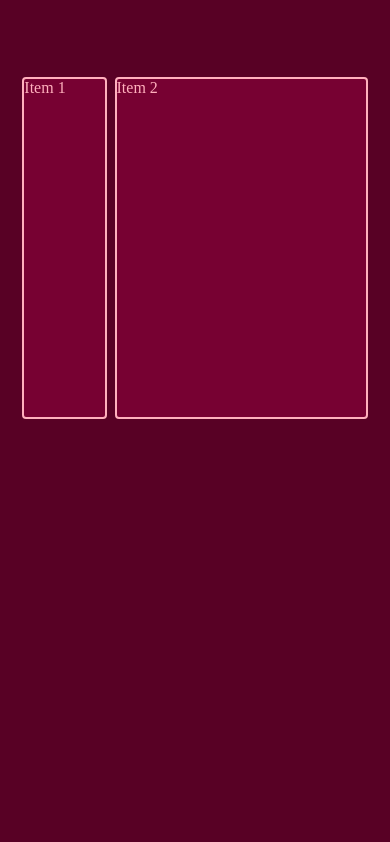
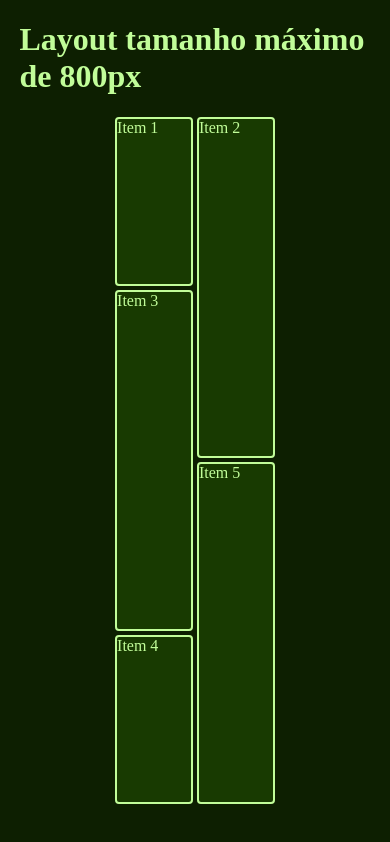
Before and after one commit to Yssatha-25/CodificacaoFrontEnd, a plain HTML site: page Grids/index.html in a window 390 px wide. Drawn offline with Linux system fonts and the light colour scheme.

Commit message:
Continuação de Grids e inicio de Imagens responsivas.

```diff
--- a/Grids/index.html
+++ b/Grids/index.html
@@ -7,17 +7,16 @@
     <link rel="stylesheet" href="style.css">
 </head>
 <body>
+    <h1 id="titulo1">Layout padrão</h1>
+    <h1 id="titulo2">Layout tamanho máximo de 1500px</h1>
+    <h1 id="titulo3">Layout tamanho máximo de 800px</h1>
+
     <div class="grid_container">
-        <div class="item">Item 1</div>
-        <div class="item">Item 2</div>
-        <!-- <div class="item">Item 3</div>
-        <div class="item">Item 4</div>
-        <div class="item">Item 5</div>
-        <div class="item">Item 6</div>
-        <div class="item">Item 7</div>
-        <div class="item">Item 8</div>
-        <div class="item">Item 9</div>
-        <div class="item">Item 10</div> -->
+        <div class="item item1">Item 1</div>
+        <div class="item item2">Item 2</div>
+        <div class="item item3">Item 3</div>
+        <div class="item item4">Item 4</div>
+        <div class="item item5">Item 5</div>
     </div>
 </body>
 </html>
--- a/Grids/style.css
+++ b/Grids/style.css
@@ -1,6 +1,12 @@
 body{
     background-color: rgb(88, 1, 37);
     color: rgb(255, 176, 189);
+    margin-left: 5vw;
+    margin-right: 5vw;
+}
+
+#titulo2, #titulo3{
+    display: none;
 }
 
 /* ATIVIDADE 2 */
@@ -8,16 +14,87 @@ body{
     background-color: rgb(119, 1, 50);
     border: 2px solid rgb(255, 176, 189);
     border-radius: 4px;
-    height: 40vh;
 }
 
 .grid_container{
+    justify-self: center;
+    justify-content: center;
+    margin: 5vw;
     display: grid;
-    height: 30rem;
-    grid-template-columns: 10vh 30vh;
-    gap: 2vw;
-    justify-content: center;
-    align-content: center;
+    gap: 1vw;
+    width: 100%;
+    grid-auto-columns: 20vw;
+    grid-auto-rows: 20vh;
+    grid-template-areas:
+    "item1 item2 item2 item3"
+    "item1 item4 item5 item5"
+    ;
+}
+.item1{
+    grid-area: item1;
+}
+.item2{
+    grid-area: item2;
+}
+.item3{
+    grid-area: item3;
+}
+.item4{
+    grid-area: item4;
+}
+.item5{
+    grid-area: item5;
+}
+
+@media (max-width: 1500px){
+    .grid_container{
+        grid-template-areas:
+        "item1 item1 item2"
+        "item1 item1 item3"
+        "item4 item5 item5"
+        ;
+    }
+    #titulo1, #titulo3{
+        display: none;
+    }
+    #titulo2{
+        display: block;
+    }
+    body{
+        background-color: rgb(25, 1, 70);
+        color: rgb(162, 114, 250);
+    }
+
+    .item{
+        background-color: rgb(44, 2, 122);
+        border: 2px solid rgb(162, 114, 250);
+    }
+}
+
+@media (max-width: 800px){
+    .grid_container{
+        grid-template-areas:
+        "item1 item2"
+        "item3 item2"
+        "item3 item5"
+        "item4 item5"
+        ;
+    }
+    #titulo1, #titulo2{
+        display: none;
+    }
+    #titulo3{
+        display: block;
+    }
+    body{
+        background-color: rgb(13, 31, 1);
+        color: rgb(193, 253, 153);
+    }
+
+    .item{
+        background-color: rgb(24, 58, 1);
+        border: 2px solid rgb(193, 253, 153);
+    }
 }
 
 
--- /dev/null
+++ b/ImagensResponsivas/style.css
@@ -0,0 +1,29 @@
+body{
+    margin: 3vw;
+    padding: 0;
+    background-color: rgb(47, 0, 90);
+    color: rgb(205, 155, 252);
+}
+
+.container_imagens{
+    display: grid;
+    grid-template-columns: repeat(auto-fit, minmax(300px, 1fr));
+    grid-template-rows: repeat(auto-fit, minmax(300px, 1fr));
+    gap: 1rem;
+}
+
+.card{
+    background-color: rgb(83, 1, 160);
+    width: 250px;
+    height: fit-content;
+    margin: 1rem;
+    padding: 1rem;
+    border-radius: 8px;
+}
+.card img{
+    border-radius: 8px;
+    width: 100%;
+    height: auto;
+    object-fit: cover;
+    aspect-ratio: 1/1;
+}
```
Also changed, not shown: ImagensResponsivas/index.html (added, +86 -0 lines).
